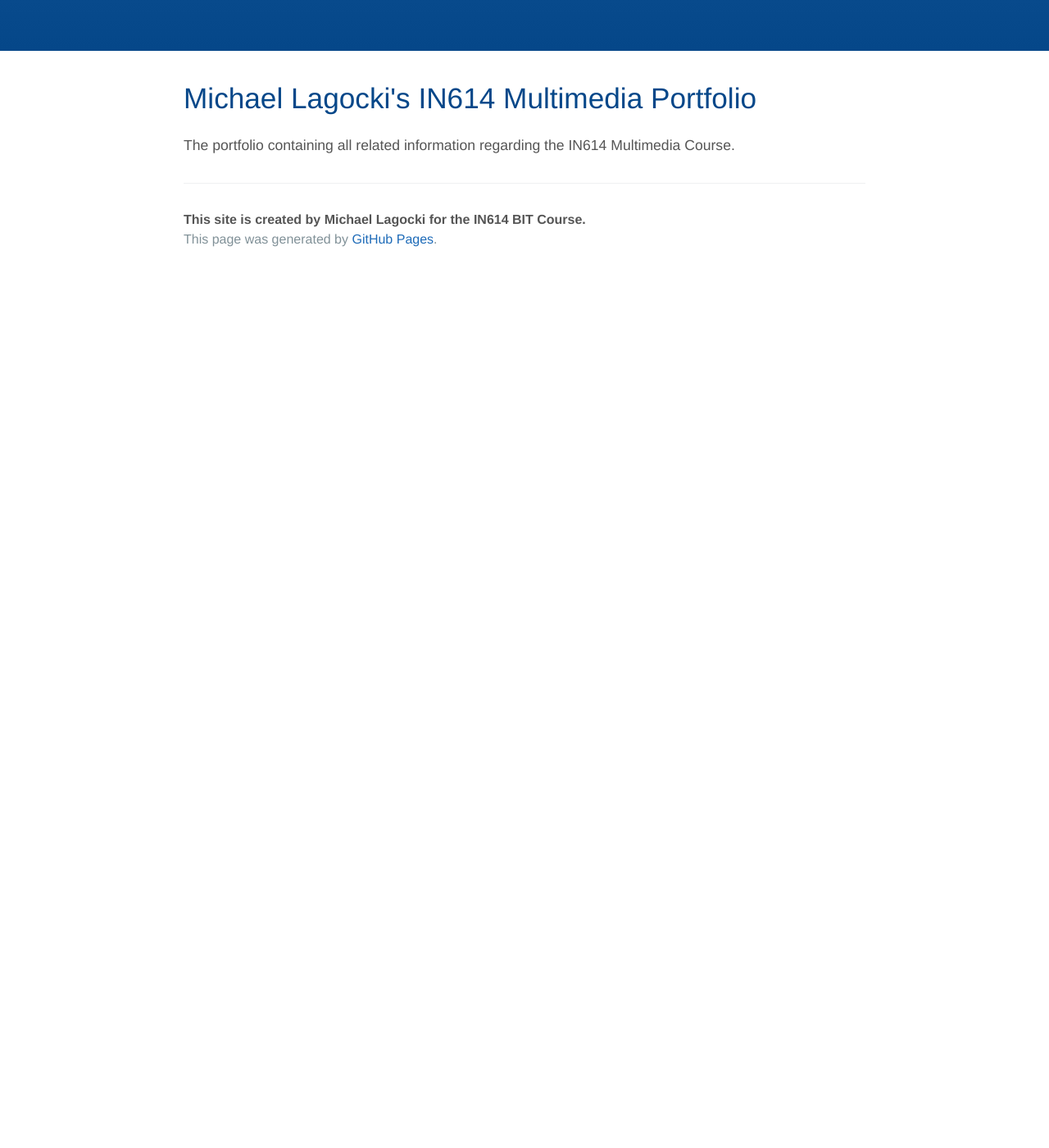
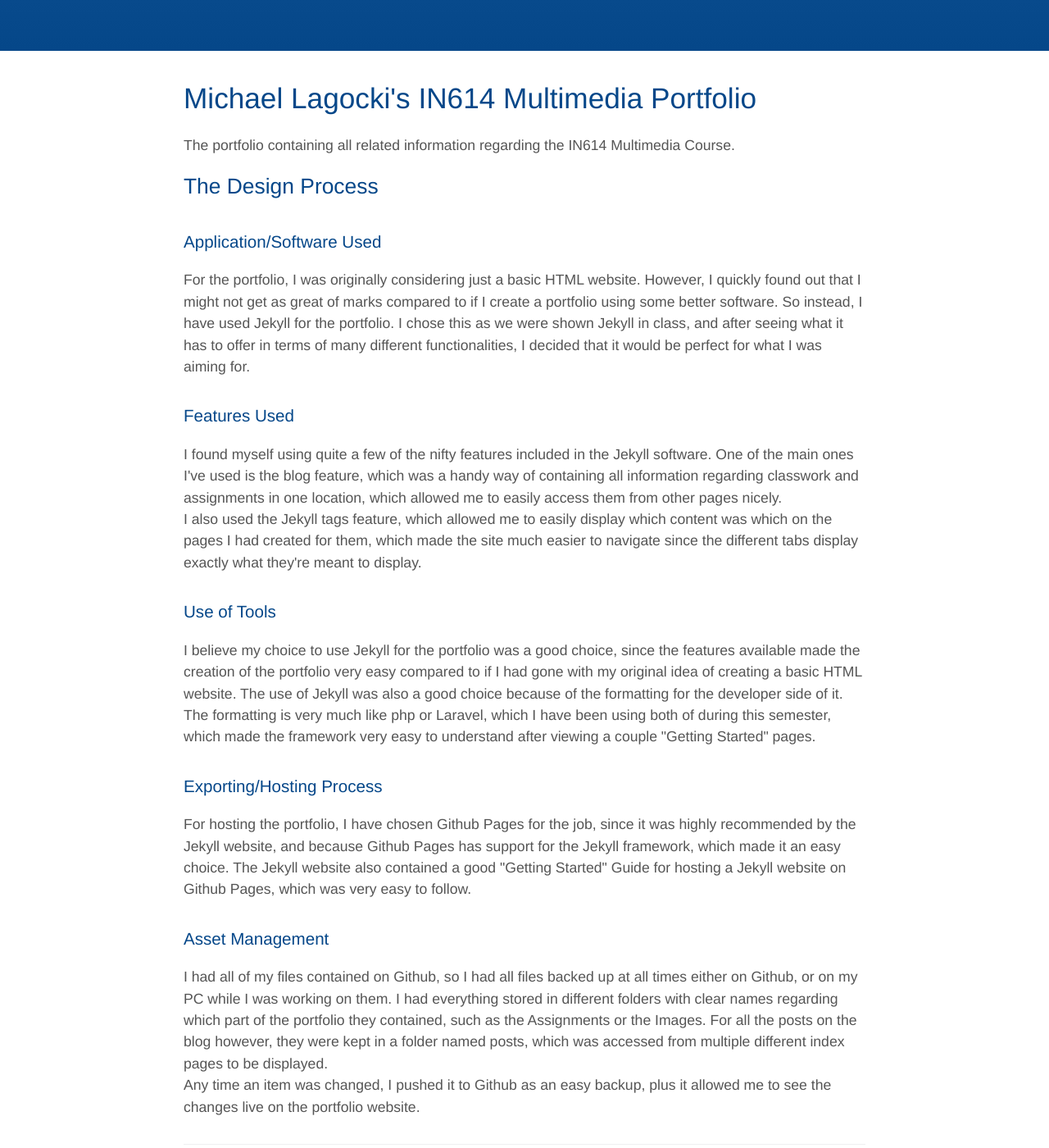
Before and after one commit to kammorne/kammorne.github.io, a Jekyll site: the page built from index.html, in a window 1280 px wide and 1400 px high, scrolled down 274 px. Shown: the whole window at 82% size. Built offline with Jekyll 4.4.1, drawn with Linux system fonts in a browser that asks for light colours; before the commit the page ends 900 px from its top, so only the background shows below that.

Commit message:
Add Writeup to index.html

```diff
--- a/index.html
+++ b/index.html
@@ -6,3 +6,40 @@
 	<h1>Michael Lagocki's IN614 Multimedia Portfolio</h1>
 	<p>The portfolio containing all related information regarding the IN614 Multimedia Course.</p>
 </div><!-- /.blurb -->
+<div class="container">
+	<h2>The Design Process</h2>
+
+	<h3>Application/Software Used</h3>
+	<p>For the portfolio, I was originally considering just a basic HTML website.
+	However, I quickly found out that I might not get as great of marks compared to if I create a portfolio using some better
+	software. So instead, I have used Jekyll for the portfolio. I chose this as we were shown Jekyll in class, and after seeing
+	what it has to offer in terms of many different functionalities, I decided that it would be perfect for what I was aiming for.</p>
+
+	<h3>Features Used</h3>
+	<p>I found myself using quite a few of the nifty features included in the Jekyll software. One of the main ones I've used is
+	the blog feature, which was a handy way of containing all information regarding classwork and assignments in one location, which
+	allowed me to easily access them from other pages nicely.</br>
+	I also used the Jekyll tags feature, which allowed me to easily display which content was which on the pages I had created for them,
+	which made the site much easier to navigate since the different tabs display exactly what they're meant to display.</p>
+
+	<h3>Use of Tools</h3>
+	<p>I believe my choice to use Jekyll for the portfolio was a good choice, since the features available made the creation of the
+	portfolio very easy compared to if I had gone with my original idea of creating a basic HTML website. The use of Jekyll was also
+	a good choice because of the formatting for the developer side of it. The formatting is very much like php or Laravel, which I have
+	been using both of during this semester, which made the framework very easy to understand after viewing a couple "Getting Started" pages.</p>
+
+	<h3>Exporting/Hosting Process</h3>
+	<p>For hosting the portfolio, I have chosen Github Pages for the job, since it was highly recommended by the Jekyll website, and because
+	Github Pages has support for the Jekyll framework, which made it an easy choice. The Jekyll website also contained a good "Getting Started"
+	Guide for hosting a Jekyll website on Github Pages, which was very easy to follow.</p>
+
+	<h3>Asset Management</h3>
+	<p>I had all of my files contained on Github, so I had all files backed up at all times either on Github, or on my PC
+	while I was working on them. I had everything stored in different folders with clear names regarding which part of the
+	portfolio they contained, such as the Assignments or the Images. For all the posts on the blog however, they were kept
+	in a folder named posts, which was accessed from multiple different index pages to be displayed.</br>
+	Any time an item was changed, I pushed it to Github as an easy backup, plus it allowed me to see the changes live on the
+	portfolio website.</p>
+
+
+</div><!-- /.container -->
```
